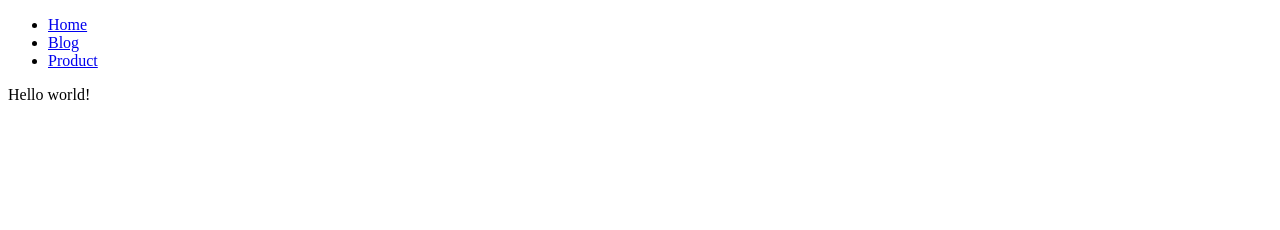
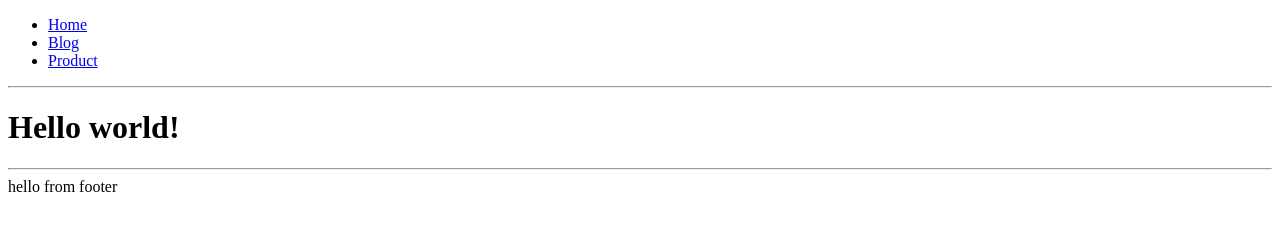
Before and after one commit to sweeptic/Gatsby-Tutorial-and-Projects-Course, a Gatsby site: page / in a window 1280 px wide. Built offline with nearby package versions, Linux system fonts and the light colour scheme; Gatsby itself is replaced by a stand-in of ours.

Commit message:
7. layout component

```diff
--- /dev/null
+++ b/src/component/Footer.js
@@ -0,0 +1,7 @@
+import React from "react"
+
+const Footer = () => {
+  return <div>hello from footer</div>
+}
+
+export default Footer
--- /dev/null
+++ b/src/component/layout.js
@@ -0,0 +1,15 @@
+import React from "react"
+import Footer from "./Footer"
+import Navbar from "./Navbar"
+
+const layout = ({ children }) => {
+  return (
+    <>
+      <Navbar />
+      <main>{children}</main>
+      <Footer />
+    </>
+  )
+}
+
+export default layout
--- a/src/pages/blog.js
+++ b/src/pages/blog.js
@@ -1,10 +1,11 @@
 import React from "react"
+import Layout from "../component/layout"
 
 const blog = () => {
   return (
-    <div>
+    <Layout>
       <h1>this is our blog page!</h1>
-    </div>
+    </Layout>
   )
 }
 
--- a/src/pages/index.js
+++ b/src/pages/index.js
@@ -1,11 +1,12 @@
 import React from "react"
-import Navbar from "../component/Navbar"
+import Layout from "../component/layout"
 
 export default function Home() {
   return (
-    <div>
-      <Navbar />
-      Hello world!
-    </div>
+    <Layout>
+      <hr />
+      <h1>Hello world!</h1>
+      <hr />
+    </Layout>
   )
 }
```
Also changed, not shown: src/pages/404.js (+6 -1 lines), src/pages/products.js (+6 -1 lines).
